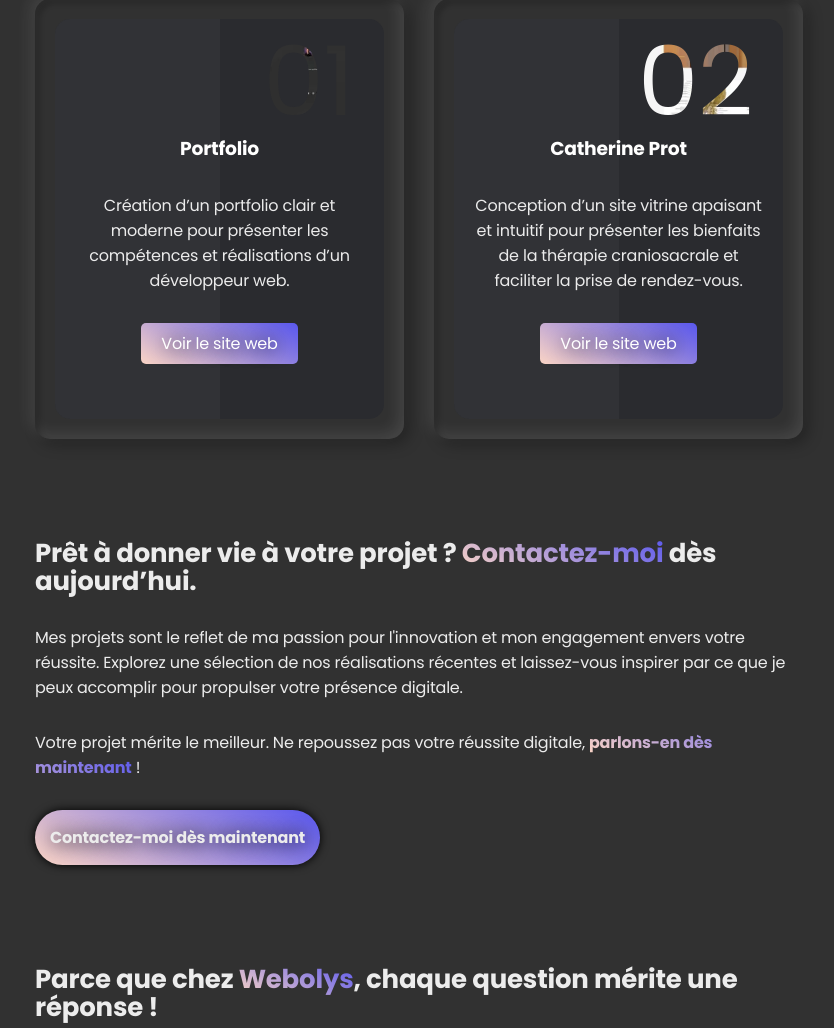
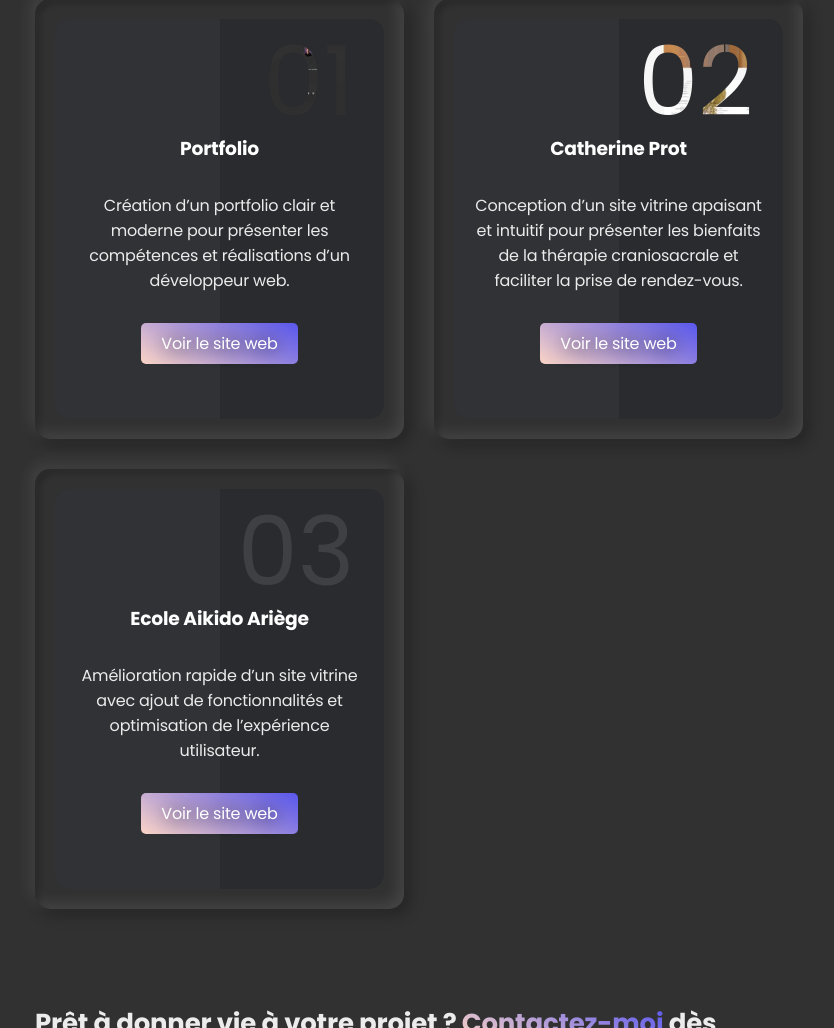
Before and after one commit to florianllimos/webolys, a PHP site: page / in a window 1280 px wide. Shown: the part 5472-6500 px from the top of the page, without its empty margins (221-1055 px from the left). Run offline with PHP 8.4, Linux system fonts and the light colour scheme.

Commit message:
feat: add one project

```diff
--- a/component/portfolio.php
+++ b/component/portfolio.php
@@ -31,5 +31,15 @@
         </div>
       </div>
     </article>
+     <article class="card add-section" aria-labelledby="card-title-3" aria-describedby="card-desc-3">
+      <div class="box">
+        <div class="content">
+          <p class="card-portfolio-number card-portfolio-number-3" aria-hidden="true">03</p>
+          <h3 id="card-title-3">Ecole Aikido Ariège</h3>
+          <p id="card-desc-3">Amélioration rapide d’un site vitrine avec ajout de fonctionnalités et optimisation de l’expérience utilisateur.</p>
+          <a href="https://www.ecole-aikido-ariege.org/" target="_blank" rel="noopener noreferrer" aria-label="Voir le site vitrine de l'école d'Aikido Ariège">Voir le site web</a>
+        </div>
+      </div>
+    </article>
   </div>
 </section>
```
